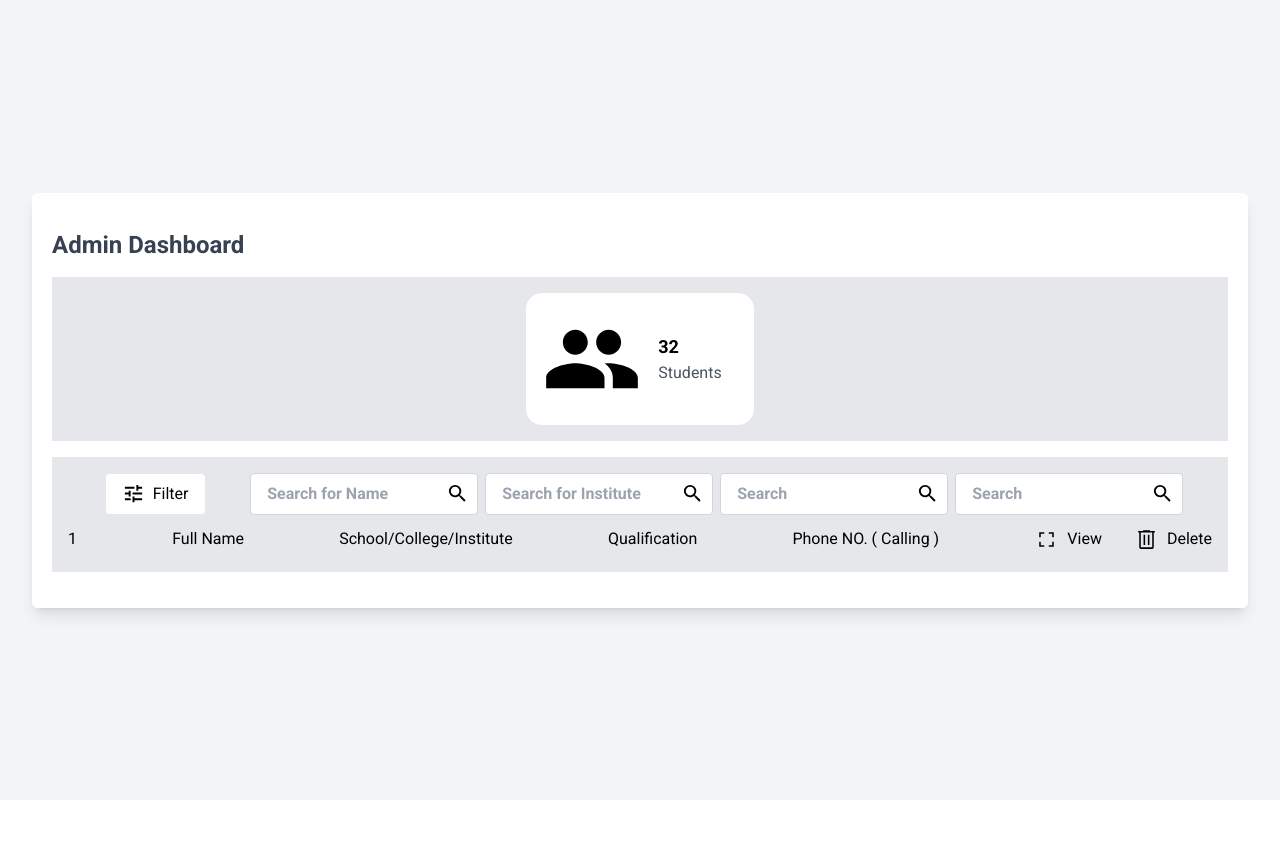
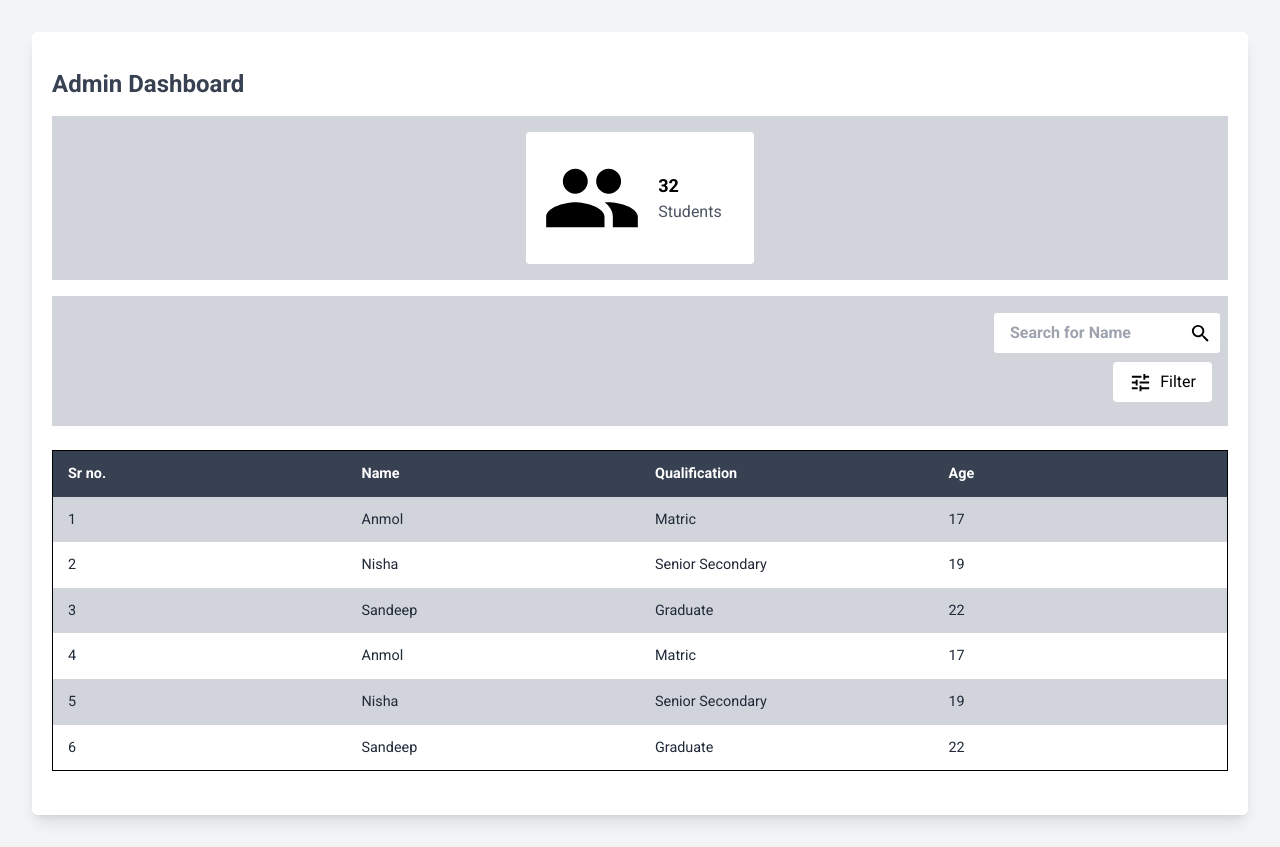
Before and after one commit to The-Anmol/react_ex-student_biodata, a React (Create React App) app: page /admin in a window 1280 px wide. Before the commit the page ends 800 px from the top, so only its background shows below. Built offline with nearby package versions, Linux system fonts and the light colour scheme.

Commit message:
add : table to Admin.js

```diff
--- a/src/Admin.css
+++ b/src/Admin.css
@@ -22,3 +22,18 @@ button{
 .hide{
     display: none;
 }
+.content-table {
+    font-size: 0.9em;
+    min-width: 400px;
+}
+.content-table th,
+.content-table td{
+    padding: 12px 15px;
+    width: 100%;
+}
+.content-table tbody tr:nth-of-type(even) {
+    background-color: white;
+}
+.content-table tbody tr:nth-of-type(odd) {
+    background-color: #d1d5db;
+}
--- a/src/Admin.js
+++ b/src/Admin.js
@@ -20,9 +20,9 @@ const Admin = () => {
         <div className='flex justify-between items-center'>
             <h3 className="my-4 text-2xl font-semibold text-gray-700">Admin Dashboard</h3>
         </div>
-        <div className='flex flex-col bg-gray-200 justify-evenly sm:flex-row'>
+        <div className='flex flex-col bg-gray-300 justify-evenly sm:flex-row'>
             <div className='justify-between p-4 '>
-                <span className='flex bg-white p-4 rounded-2xl text-center'>
+                <span className='flex bg-white p-4 rounded text-center'>
                     <div className='flex my-auto'>
                         {/* <MaterialIcon icon="group" size={80} /> */}
                         <MdGroup  className='flex my-auto' size={100} />
@@ -34,15 +34,11 @@ const Admin = () => {
                 </span>
             </div>
          </div>
-        <div className='flex flex-col bg-gray-200 my-4 justify-evenly sm:flex-row'>
+
+        <div className='flex flex-col bg-gray-300 my-4 justify-end sm:flex-row'>
           <div className='w-full p-4 flex flex-col'>
-            <div className='flex flex-col gap-2 mb-2 xl:justify-evenly xl:flex-row '>
-                <button onClick={handleClick} className='h-max w-max px-4 py-2 rounded text-center my-auto flex gap-2 text-md bg-white p-2'>
-                    {/* <MaterialIcon icon="tune" size={25} /> */}
-                    <MdTune className='flex my-auto' size={23} />
-                    Filter
-                </button>
-                <div className='flex flex-col gap-4 xl:justify-between xl:flex-row '>
+            <div className='flex flex-col gap-2 mb-2 justify-end items-end'>
+                <div className='flex flex-col gap-4 justify-end '>
                     <div className='flex flex-row'>
                         <input placeholder='Search for Name ' className='px-4 py-2 transition duration-300 border font-semibold text-gray-700 bg-white border-gray-300 rounded focus:border-transparent focus:outline-none focus:ring-4 focus:ring-blue-200"' type="text" />
                         <span className='-ml-8 flex items-center'>
@@ -50,123 +46,141 @@ const Admin = () => {
                         <MdSearch className='flex my-auto' size={23} />
                         </span>
                     </div>
-                    <div className='flex flex-row'>
-                        <input placeholder='Search for Institute' className='px-4 py-2 transition duration-300 border font-semibold text-gray-700 bg-white border-gray-300 rounded focus:border-transparent focus:outline-none focus:ring-4 focus:ring-blue-200"' type="text" />
-                        <span className='-ml-8 flex items-center'>
-                        {/* <MaterialIcon icon="search" size={25} /> */}
-                        <MdSearch className='flex my-auto' size={23} />
-                        </span>
-                    </div>
-                    <div className='flex flex-row'>
-                        <input placeholder='Search' className='px-4 py-2 transition duration-300 border bg-white font-semibold text-gray-700  border-gray-300 rounded focus:border-transparent focus:outline-none focus:ring-4 focus:ring-blue-200"' type="text" />
-                        <span className='-ml-8 flex items-center'>
-                        {/* <MaterialIcon icon="search" size={25} /> */}
-                        <MdSearch className='flex my-auto' size={23} />
-                        </span>
-                    </div>
-                    <div className='flex flex-row '>
-                        <input placeholder='Search' className='px-4 py-2 transition duration-300 border text-gray-700 font-semibold bg-white border-gray-300 rounded focus:border-transparent focus:outline-none focus:ring-4 focus:ring-blue-200"' type="text" />
-                        <span className='-ml-8 flex items-center'>
-                        {/* <MaterialIcon icon="search" size={25} /> */}
-                        <MdSearch className='flex my-auto' size={23} />
-                        </span>
-                    </div>
                 </div>
+                <button onClick={handleClick} className='h-max w-max px-4 py-2 rounded text-center my-auto flex gap-2 text-md bg-white p-2'>
+                    {/* <MaterialIcon icon="tune" size={25} /> */}
+                    <MdTune className='flex my-auto' size={23} />
+                    Filter
+                </button>
              </div>
             <div  className={`flex flex-col ${ filterToggled ? "show" : "hide" } `} >
                         <div className='w-full py-2 text-center mb-4 '>
-                            <div className='text-xl py-2' >Educational Institutions</div>
-                            <form className='flex flex-col lg:grid lg:grid-cols-2 '>
+                            <div className='text-xl py-2 text-gray-800' >Educational Institutions</div>
+                            <form className='flex flex-col lg:grid lg:grid-cols-2 text-gray-700'>
                                 <div className=" flex items-center space-x-2 py-2">
                                     <input type="checkbox" className="w-4 h-4 transition duration-300 rounded focus:ring-2 accent-blue-500 focus:ring-offset-0 focus:outline-none focus:ring-blue-200" />
-                                    <label className="text-sm font-semibold text-gray-500">S S  Girls School – Sirsa ( Haryana )</label>
+                                    <label className="text-sm font-semibold ">S S  Girls School – Sirsa ( Haryana )</label>
                                 </div>
                                 <div className="flex items-center space-x-2 py-2">
                                     <input type="checkbox" className="w-4 h-4 transition duration-300 rounded focus:ring-2 accent-blue-500 focus:ring-offset-0 focus:outline-none focus:ring-blue-200" />
-                                    <label className="text-sm font-semibold text-gray-500">S S  Girls College – Sirsa ( Haryana )</label>
+                                    <label className="text-sm font-semibold">S S  Girls College – Sirsa ( Haryana )</label>
                                 </div>
                                 <div className="flex items-center space-x-2 py-2">
                                     <input type="checkbox" className="w-4 h-4 transition duration-300 rounded focus:ring-2 accent-blue-500 focus:ring-offset-0 focus:outline-none focus:ring-blue-200" />
-                                    <label className="text-sm font-semibold text-gray-500">S S  Boys School – Sirsa ( Haryana )</label>
+                                    <label className="text-sm font-semibold ">S S  Boys School – Sirsa ( Haryana )</label>
                                 </div>
                                 <div className="flex items-center space-x-2 py-2">
                                     <input type="checkbox" className="w-4 h-4 transition duration-300 rounded focus:ring-2 accent-blue-500 focus:ring-offset-0 focus:outline-none focus:ring-blue-200" />
-                                    <label className="text-sm font-semibold text-gray-500">S S  Boys College – Sirsa ( Haryana )</label>
+                                    <label className="text-sm font-semibold ">S S  Boys College – Sirsa ( Haryana )</label>
                                 </div>
                                 <div className="flex items-center space-x-2 py-2">
                                     <input type="checkbox" className="w-4 h-4 transition duration-300 rounded focus:ring-2 accent-blue-500 focus:ring-offset-0 focus:outline-none focus:ring-blue-200" />
-                                    <label className="text-sm font-semibold text-gray-500">S S  College of Education – Sirsa ( Haryana )</label>
+                                    <label className="text-sm font-semibold">S S  College of Education – Sirsa ( Haryana )</label>
                                 </div>
                                 <div className="flex items-center space-x-2 py-2">
                                     <input type="checkbox" className="w-4 h-4 transition duration-300 rounded focus:ring-2 accent-blue-500 focus:ring-offset-0 focus:outline-none focus:ring-blue-200" />
-                                    <label className="text-sm font-semibold text-gray-500">MSG Glorious International School – Sirsa ( Haryana )</label>
+                                    <label className="text-sm font-semibold ">MSG Glorious International School – Sirsa ( Haryana )</label>
                                 </div>
                                 <div className="flex items-center space-x-2 py-2">
                                     <input type="checkbox" className="w-4 h-4 transition duration-300 rounded focus:ring-2 accent-blue-500 focus:ring-offset-0 focus:outline-none focus:ring-blue-200" />
-                                    <label className="text-sm font-semibold text-gray-500">S S  Noble School – Kotda ( Rajasthan )</label>
+                                    <label className="text-sm font-semibold ">S S  Noble School – Kotda ( Rajasthan )</label>
                                 </div>
                                 <div className="flex items-center space-x-2 py-2">
                                     <input type="checkbox" className="w-4 h-4 transition duration-300 rounded focus:ring-2 accent-blue-500 focus:ring-offset-0 focus:outline-none focus:ring-blue-200" />
-                                    <label className="text-sm font-semibold text-gray-500">S S  Girls School – Tara Nagar( Rajasthan )</label>
+                                    <label className="text-sm font-semibold">S S  Girls School – Tara Nagar( Rajasthan )</label>
                                 </div>
                                 <div className="flex items-center space-x-2 py-2">
                                     <input type="checkbox" className="w-4 h-4 transition duration-300 rounded focus:ring-2 accent-blue-500 focus:ring-offset-0 focus:outline-none focus:ring-blue-200" />
-                                    <label className="text-sm font-semibold text-gray-500">S S  Girls School – Budhni ( Madhya Pradesh )</label>
+                                    <label className="text-sm font-semibold ">S S  Girls School – Budhni ( Madhya Pradesh )</label>
                                 </div>
                                 <div className="flex items-center space-x-2 py-2">
                                     <input type="checkbox" className="w-4 h-4 transition duration-300 rounded focus:ring-2 accent-blue-500 focus:ring-offset-0 focus:outline-none focus:ring-blue-200" />
-                                    <label className="text-sm font-semibold text-gray-500">S S  Girls School – Sri Gurusar Modia ( Rajasthan )</label>
+                                    <label className="text-sm font-semibold">S S  Girls School – Sri Gurusar Modia ( Rajasthan )</label>
                                 </div>
                                 <div className="flex items-center space-x-2 py-2">
                                     <input type="checkbox" className="w-4 h-4 transition duration-300 rounded focus:ring-2 accent-blue-500 focus:ring-offset-0 focus:outline-none focus:ring-blue-200" />
-                                    <label className="text-sm font-semibold text-gray-500">S S  Girls College – Sri Gurusar Modia ( Rajasthan )</label>
+                                    <label className="text-sm font-semibold">S S  Girls College – Sri Gurusar Modia ( Rajasthan )</label>
                                 </div>
                                 <div className="flex items-center space-x-2 py-2">
                                     <input type="checkbox" className="w-4 h-4 transition duration-300 rounded focus:ring-2 accent-blue-500 focus:ring-offset-0 focus:outline-none focus:ring-blue-200" />
-                                    <label className="text-sm font-semibold text-gray-500">S S  Boys School – Sri Gurusar Modia ( Rajasthan )</label>
+                                    <label className="text-sm font-semibold ">S S  Boys School – Sri Gurusar Modia ( Rajasthan )</label>
                                 </div>
                             </form>
                         </div>
-                        <div className='w-full text-center mb-4 flex-1'>
-                            <div className='text-lg' >Gender</div>
-                            <div className=" flex items-center space-x-2 py-2">
+                        <div className='w-full text-center mb-4 flex-1 text-gray-700'>
+                            <div className='text-xl text-gray-800' >Gender</div>
+                            <div className=" flex items-center space-x-2 py-2 ">
                                 <input type="checkbox" className="w-4 h-4 transition duration-300 rounded focus:ring-2 accent-blue-500 focus:ring-offset-0 focus:outline-none focus:ring-blue-200" />
-                                <label className="text-sm font-semibold text-gray-500">Male</label>
+                                <label className="text-sm font-semibold ">Male</label>
                             </div>
                             <div className="flex items-center space-x-2 py-2">
                                 <input type="checkbox" className="w-4 h-4 transition duration-300 rounded focus:ring-2 accent-blue-500 focus:ring-offset-0 focus:outline-none focus:ring-blue-200" />
-                                <label className="text-sm font-semibold text-gray-500">Female</label>
+                                <label className="text-sm font-semibold ">Female</label>
                             </div>
                             <div className="flex items-center space-x-2 py-2">
                                 <input type="checkbox" className="w-4 h-4 transition duration-300 rounded focus:ring-2 accent-blue-500 focus:ring-offset-0 focus:outline-none focus:ring-blue-200" />
-                                <label className="text-sm font-semibold text-gray-500">Other</label>
+                                <label className="text-sm font-semibold ">Other</label>
                             </div>
                         </div>
              </div>
-            <div className='flex flex-col'>
-              <ul className='filtered-list flex justify-between py-1 ' >
-                <li>Full Name</li>
-                <li className='hidden md:block'>School/College/Institute</li>
-                <li>Qualification</li>
-                <li className='hidden md:block'>Phone NO. ( Calling )</li>
-                <div className='flex gap-8 mr-0'>
-                    <button className="flex gap-2">
-                    <img src="./Asset/Icon/fullScreen.svg" width={25} alt="" />
-                    View
-                  </button>
-                  <button className="flex gap-2">
-                    <img src="./Asset/Icon/delete.svg" width={25} alt="" />
-                    Delete
-                  </button>
-                </div>
-              </ul>
-            </div>
           </div>
         </div>
+        <table className="content-table flex flex-col w-full bg-gray-700 border border-black border-solid text-white text-left text-bold border-collapse my-6 overflow-hidden ">
+            <thead className='flex w-full ' >
+                <tr className='w-full flex justify-between ' >
+                    <th className='w-max '>Sr no.</th>
+                    <th>Name</th>
+                    <th>Qualification</th>
+                    <th>Age</th>
+                </tr>
+            </thead>
+            <tbody className='flex flex-col text-gray-800 text-semibold' >
+                <tr className='flex justify-between ' >
+                    <td>1</td>
+                    <td>Anmol</td>
+                    <td>Matric</td>
+                    <td>17</td>
+                </tr>
+                <tr className='flex justify-between' >
+                    <td>2</td>
+                    <td>Nisha</td>
+                    <td>Senior Secondary</td>
+                    <td>19</td>
+                </tr>
+                <tr className='flex justify-between' >
+                    <td>3</td>
+                    <td>Sandeep</td>
+                    <td>Graduate</td>
+                    <td>22</td>
+                </tr>
+                <tr className='flex justify-between' >
+                    <td>4</td>
+                    <td>Anmol</td>
+                    <td>Matric</td>
+                    <td>17</td>
+                </tr>
+                <tr className='flex justify-between' >
+                    <td>5</td>
+                    <td>Nisha</td>
+                    <td>Senior Secondary</td>
+                    <td>19</td>
+                </tr>
+                <tr className='flex justify-between' >
+                    <td>6</td>
+                    <td>Sandeep</td>
+                    <td>Graduate</td>
+                    <td>22</td>
+                </tr>
+            </tbody>
+        </table>
       </div>
     </div>
   </div>
 </>
   )
 }
+
+
+// marker:gray-700
+
 export default Admin;
```
